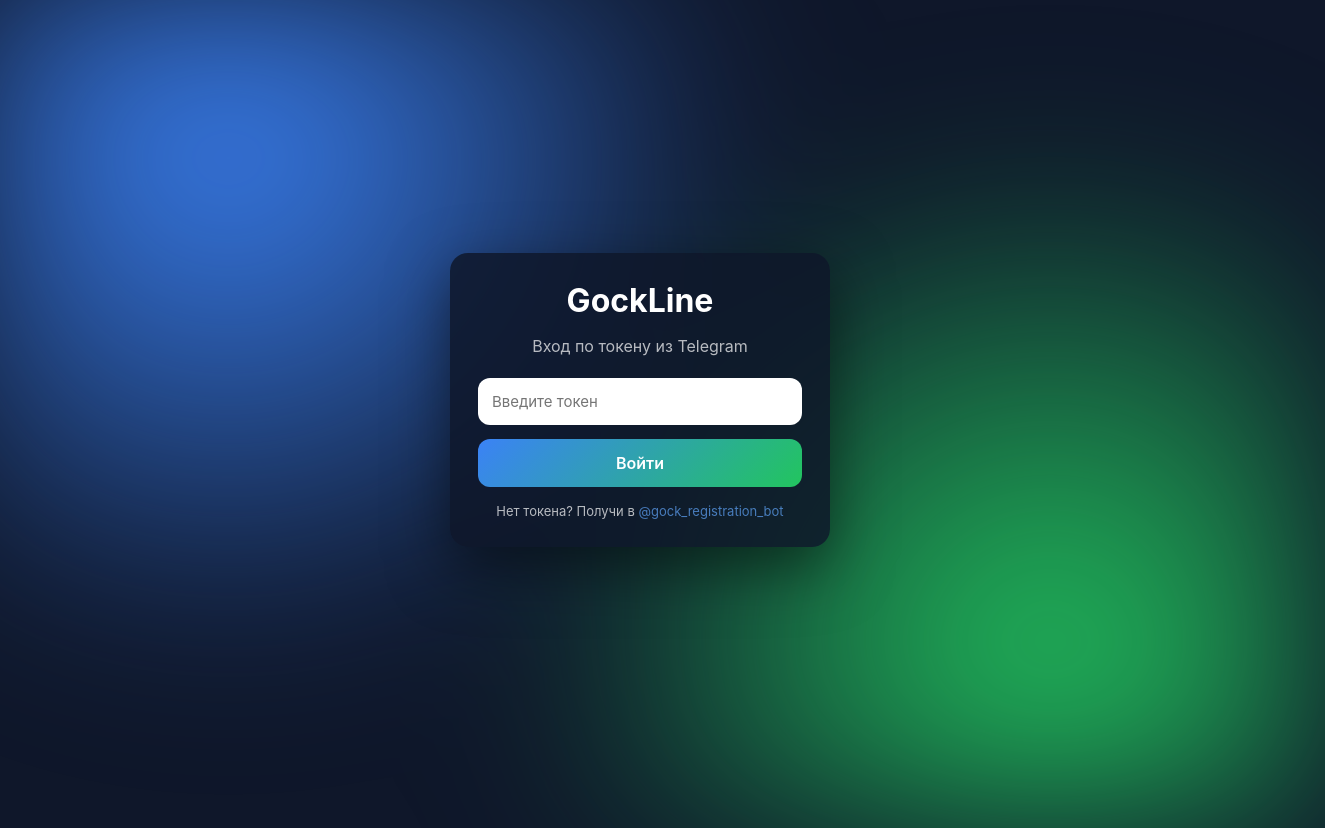
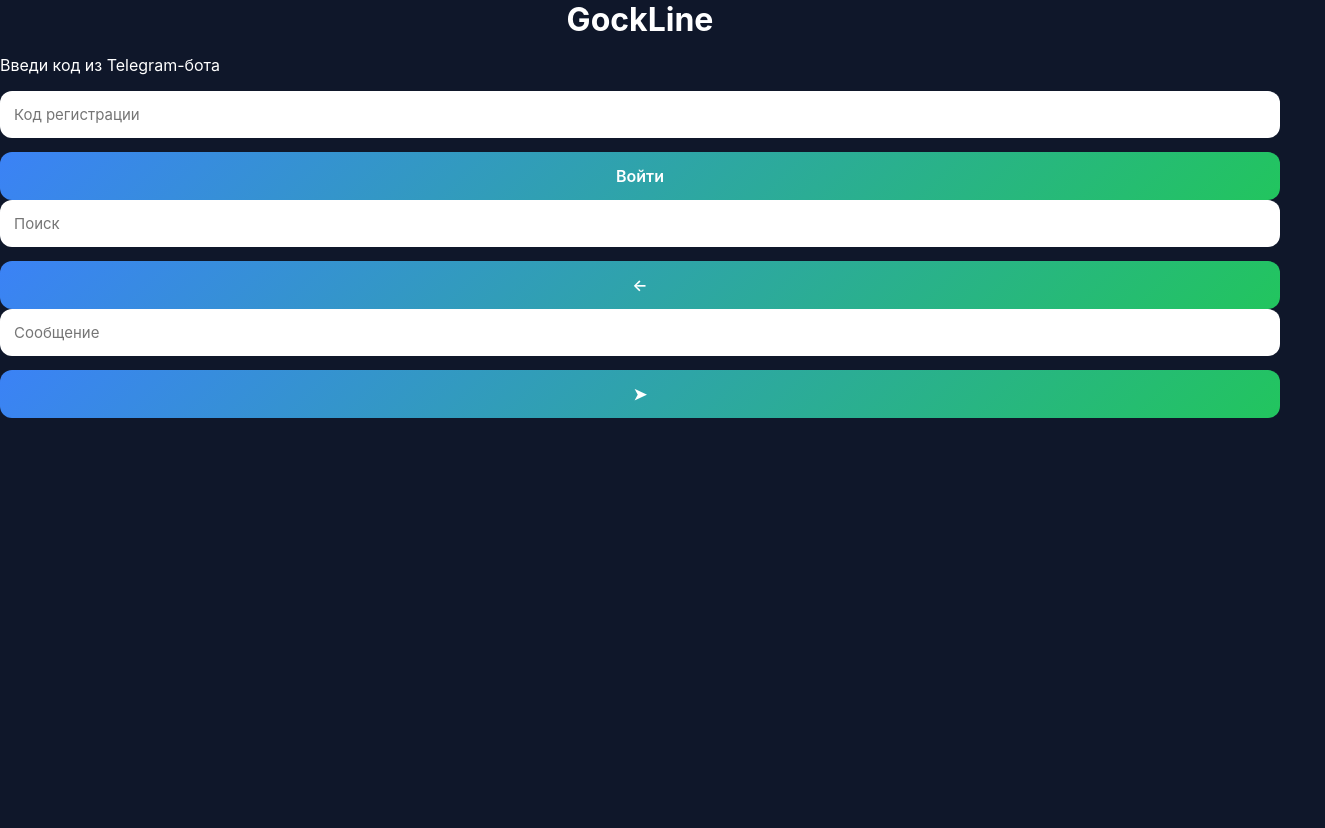
Before and after one commit to thehub-com/Gockline-234, a website: page publick/index.html in a window 1280 px wide. Shown: the whole page, 1325 px wide, since content can reach past the window. After the commit the page ends 800 px from the top, so only its background shows below. Drawn offline with Linux system fonts and the light colour scheme.

Commit message:
Update index.html

```diff
--- a/publick/index.html
+++ b/publick/index.html
@@ -2,28 +2,45 @@
 <html lang="ru">
 <head>
   <meta charset="UTF-8" />
+  <meta name="viewport" content="width=device-width, initial-scale=1.0">
   <title>GockLine</title>
-  <meta name="viewport" content="width=device-width, initial-scale=1.0"/>
-  <link rel="stylesheet" href="style.css"/>
+
+  <link rel="manifest" href="/manifest.json">
+  <link rel="stylesheet" href="/style.css">
 </head>
 <body>
-  <div class="bg"></div>
 
-  <div class="card" id="loginCard">
-    <h1>GockLine</h1>
-    <p class="subtitle">Вход по токену из Telegram</p>
+<div id="auth">
+  <h1>GockLine</h1>
+  <p>Введи код из Telegram-бота</p>
+  <input id="code" placeholder="Код регистрации">
+  <button onclick="login()">Войти</button>
+</div>
 
-    <input id="tokenInput" placeholder="Введите токен" />
-    <button onclick="enter()">Войти</button>
+<div id="app" class="hidden">
+  <header>
+    <span id="me"></span>
+    <input id="search" placeholder="Поиск">
+  </header>
 
-    <div class="hint">
-      Нет токена? Получи в
-      <a href="https://t.me/gock_registration_bot" target="_blank">
-        @gock_registration_bot
-      </a>
+  <div id="users"></div>
+
+  <div id="chat" class="hidden">
+    <header>
+      <button onclick="closeChat()">←</button>
+      <span id="chatName"></span>
+      <span id="fire"></span>
+    </header>
+
+    <div id="messages"></div>
+
+    <div id="send">
+      <input id="text" placeholder="Сообщение">
+      <button onclick="send()">➤</button>
     </div>
   </div>
+</div>
 
-  <script src="index.js"></script>
+<script src="/index.js"></script>
 </body>
-</html>
+                         </html>
```
